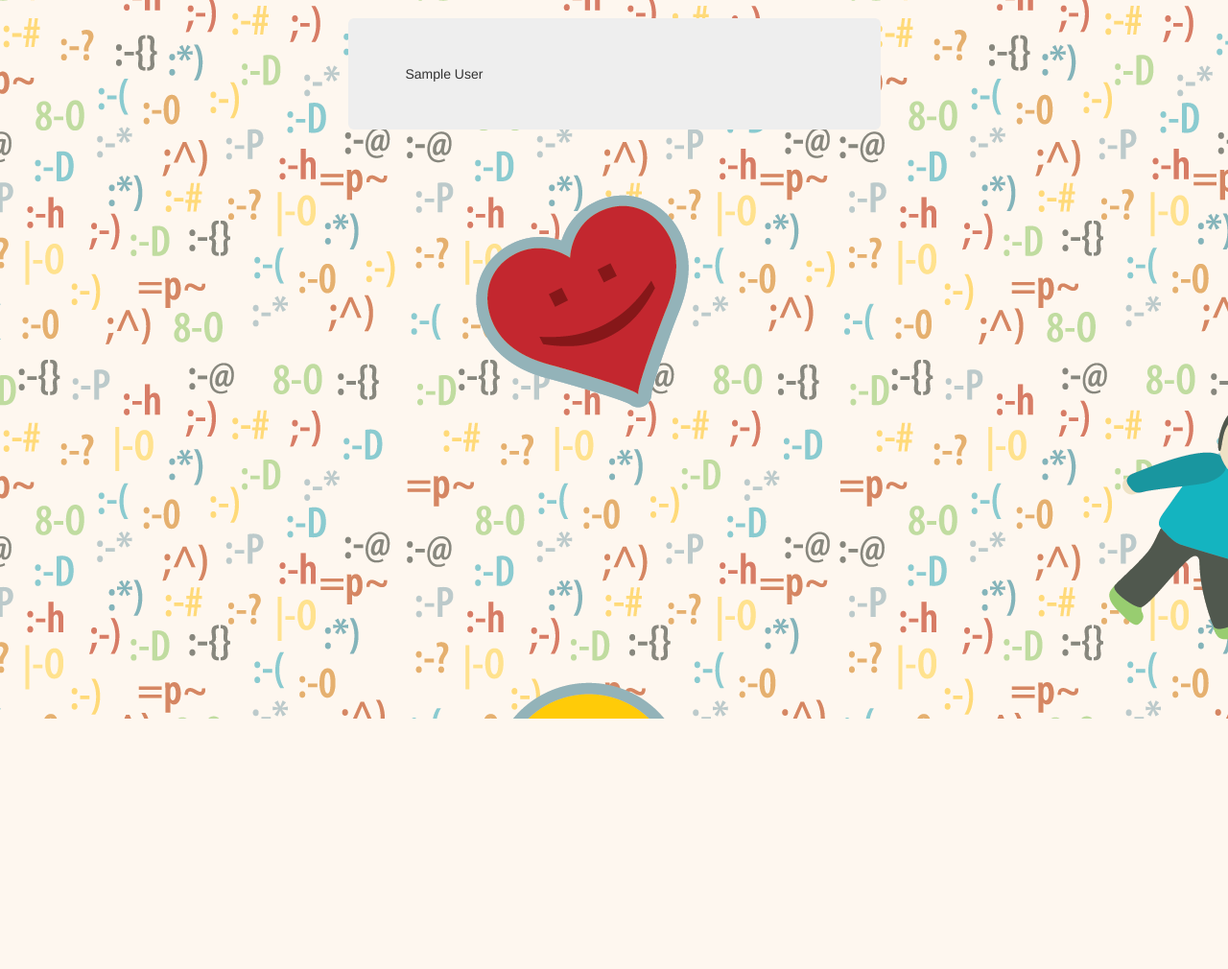
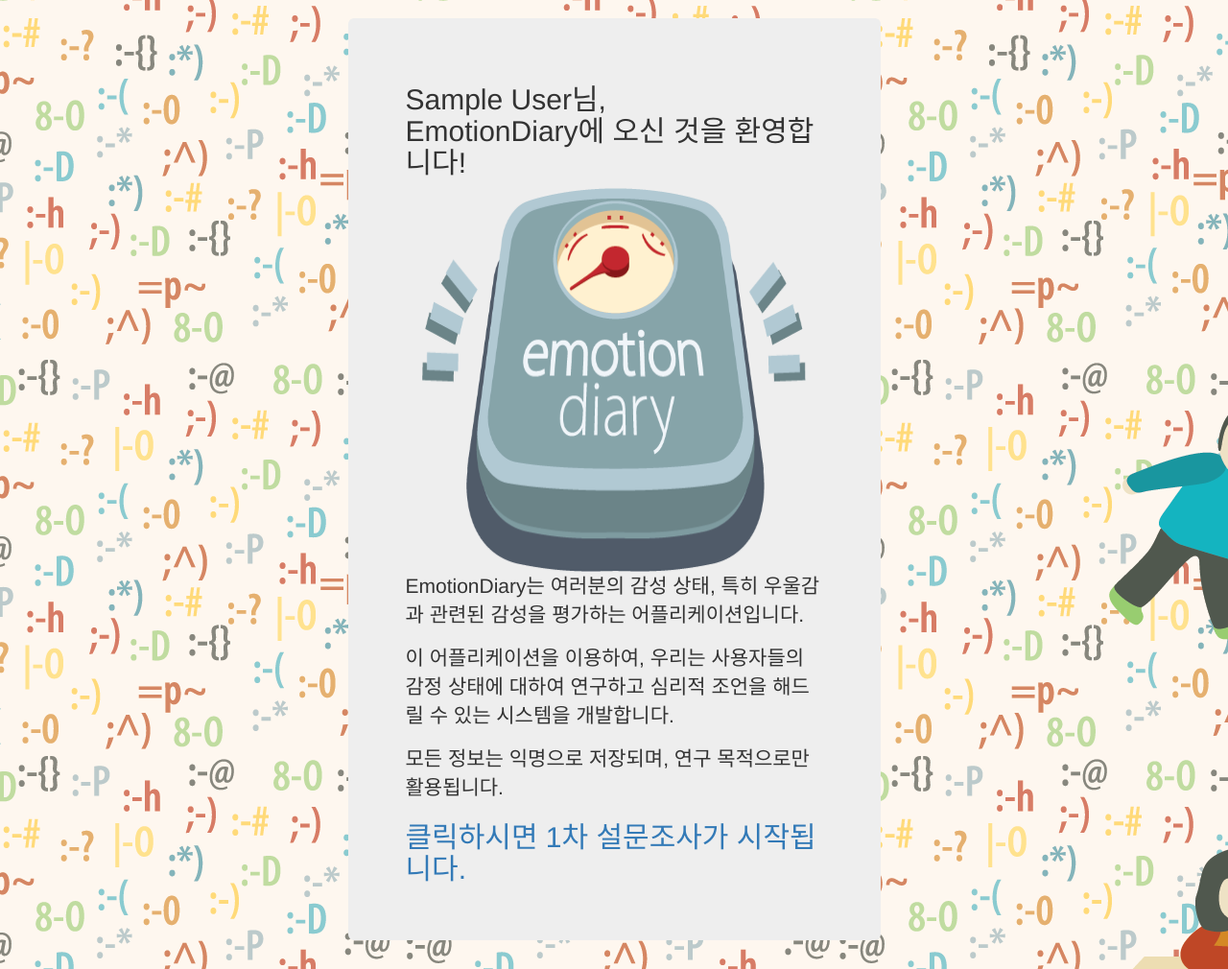
Before and after one commit to pinetree408/emotiondiary, a Flask app: template templates/index.html in a window 1280 px wide. Shown: the part 51-1061 px from the top of the page at 96% size. Before the commit the page ends 800 px from the top, so only its background shows below. Run offline with Flask 2, Linux system fonts and the light colour scheme; the template is opened without the code that fills it: values that come from a table or form of the project are taken from there, others are empty; the visitor is signed in with stand-in values (Sample User, id 1); data comes from the database, SQL or seed files in the repository; some libraries are stand-ins or nearby versions.

Commit message:
Add contents for index page

```diff
--- a/templates/index.html
+++ b/templates/index.html
@@ -1,5 +1,10 @@
 {% extends "layout.html" %}
 
 {% block body %}
-{{ user.name }}
+  <h2 class="centerText">{{ user.name }}님,<br>EmotionDiary에 오신 것을 환영합니다!</h2>
+  <CENTER><img src="{{ url_for('static', filename='ed_main_gate.png') }}" width="400" height="400"></CENTER>
+  <p>EmotionDiary는 여러분의 감성 상태, 특히 우울감과 관련된 감성을 평가하는 어플리케이션입니다.</p>
+  <p>이 어플리케이션을 이용하여, 우리는 사용자들의 감정 상태에 대하여 연구하고 심리적 조언을 해드릴 수 있는 시스템을 개발합니다.</p>
+  <p>모든 정보는 익명으로 저장되며, 연구 목적으로만 활용됩니다.</p>
+  <h2 class="centerText"><a href="">클릭하시면 1차 설문조사가 시작됩니다.</a></h2>
 {% endblock %}
```
Also changed, not shown: static/ed_main_gate.png (added).
